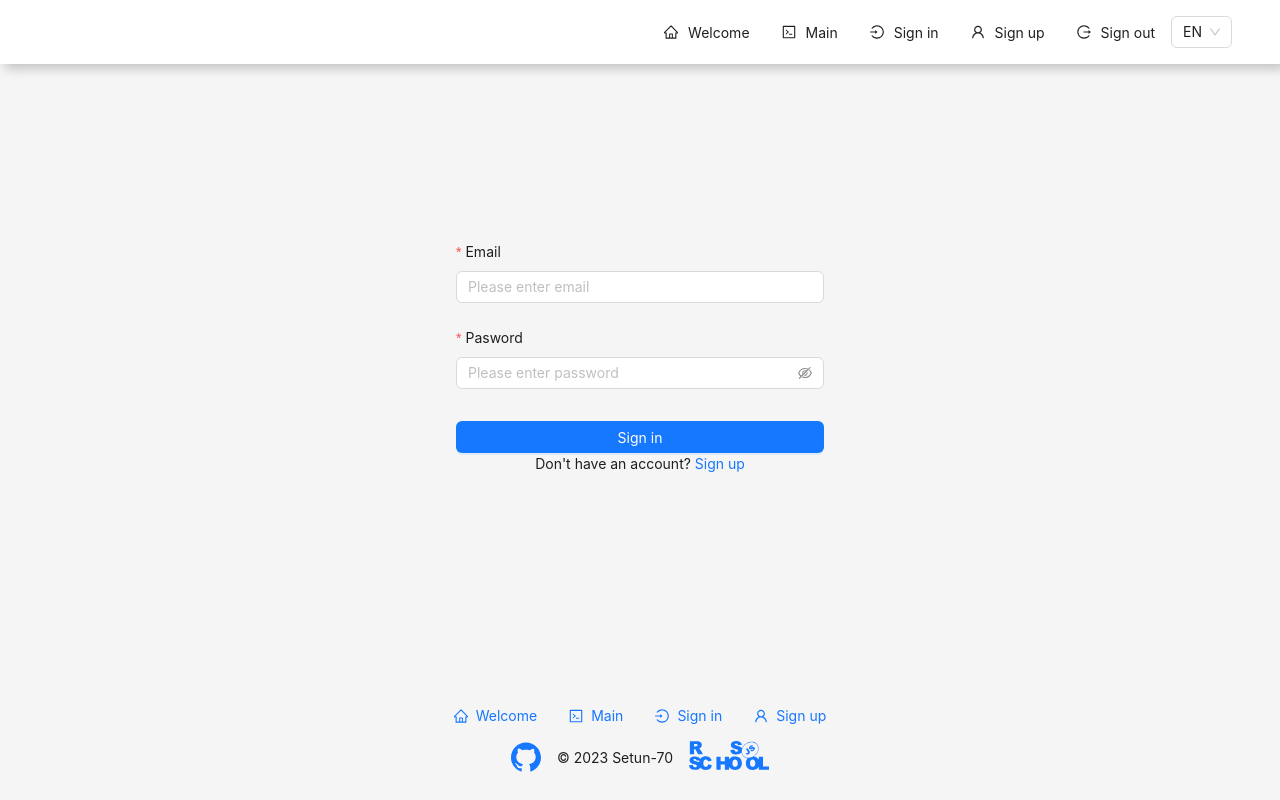
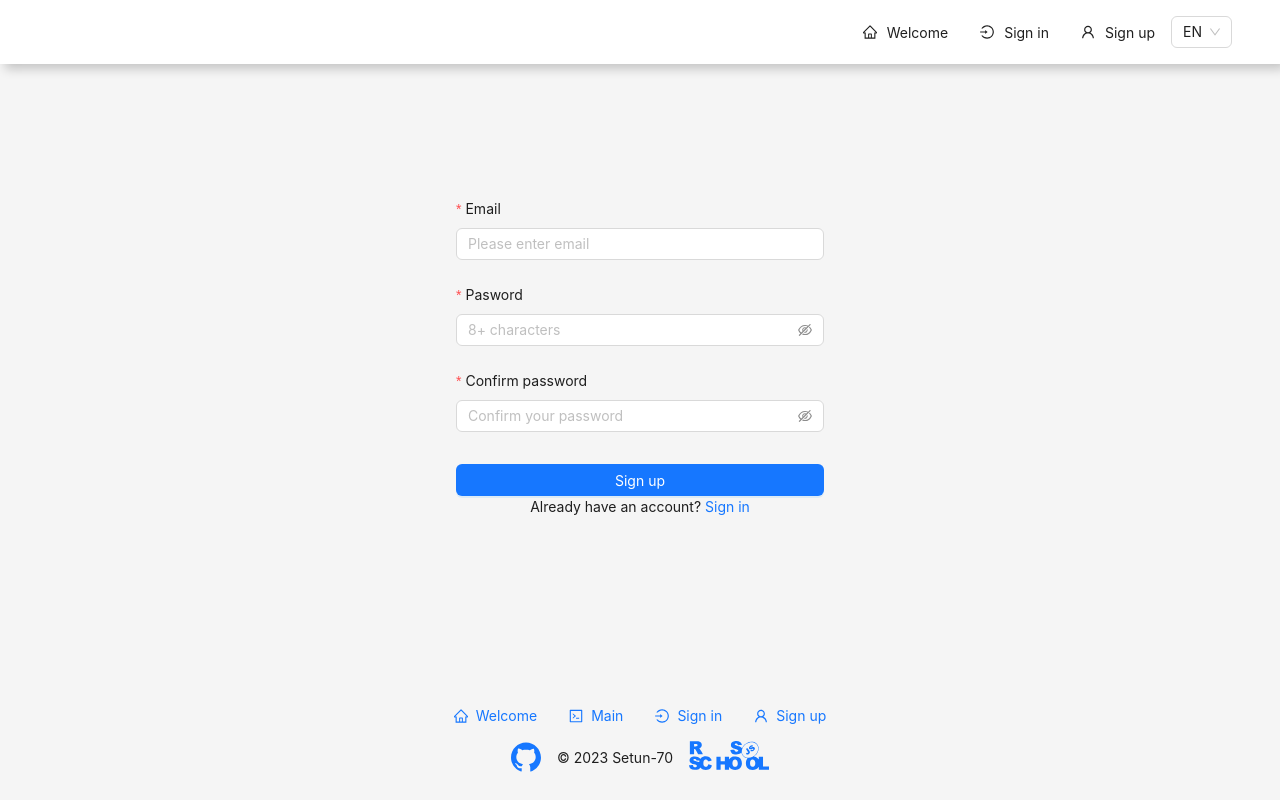
Before and after one commit to antasth/graphiql-app, a React (Vite) app: page / in a window 1280 px wide. Built offline with nearby package versions, Linux system fonts and the light colour scheme; no server answers.

Commit message:
feat: show or hide header menu items depending on the authentication flag

```diff
--- a/src/components/Header/Header.tsx
+++ b/src/components/Header/Header.tsx
@@ -1,3 +1,5 @@
+import { useTranslate } from '@/context/TranslateContext';
+import { useAuth } from '@/hooks/useAuth';
 import {
   CodeOutlined,
   HomeOutlined,
@@ -10,15 +12,14 @@ import { Affix, Menu } from 'antd';
 import { Header as AntdHeader } from 'antd/es/layout/layout';
 import { useState } from 'react';
 import { useNavigate } from 'react-router-dom';
-import { useTranslate } from '@/context/TranslateContext';
+import styles from './Header.module.scss';
 import { LanguageSwitcher } from './LanguageSwitcher';
-
-import styles from './Header.module.scss';
 
 export const Header = () => {
   const [isAffixed, setIsAffixed] = useState(false);
   const navigate = useNavigate();
   const { t } = useTranslate();
+  const { isAuth } = useAuth();
 
   const menuItems: MenuProps['items'] = [
     {
@@ -26,11 +27,23 @@ export const Header = () => {
       key: 'welcome',
       icon: <HomeOutlined />,
     },
+  ];
+
+  if (isAuth) {
+    menuItems.push(
       {
         label: t('Application.Main', 'Main'),
         key: 'main',
         icon: <CodeOutlined />,
       },
+      {
+        label: t('Application.SignOut', 'Sign out'),
+        key: 'signout',
+        icon: <LogoutOutlined />,
+      }
+    );
+  } else {
+    menuItems.push(
       {
         label: t('Application.SignIn', 'Sign in'),
         key: 'signin',
@@ -40,13 +53,9 @@ export const Header = () => {
         label: t('Application.SignUp', 'Sign up'),
         key: 'signup',
         icon: <UserOutlined />,
-    },
-    {
-      label: t('Application.SignOut', 'Sign out'),
-      key: 'signout',
-      icon: <LogoutOutlined />,
-    },
-  ];
+      }
+    );
+  }
 
   const onClick: MenuProps['onClick'] = (e) => {
     navigate(e.key);
--- a/src/layouts/RootLayout/RootLayout.tsx
+++ b/src/layouts/RootLayout/RootLayout.tsx
@@ -2,7 +2,7 @@ import { Footer } from '@/components/Footer';
 import { Header } from '@/components/Header';
 import { Layout } from 'antd';
 
-import { SignIn } from '@/pages/SignIn';
+import { SignUp } from '@/pages/SignUp';
 import styles from './RootLayout.module.scss';
 
 export function RootLayout() {
@@ -11,8 +11,8 @@ export function RootLayout() {
       <Header />
       <Layout.Content className={styles.main}>
         {/* <Outlet /> */}
-        <SignIn />
-        {/* <SignUp /> */}
+        {/* <SignIn /> */}
+        <SignUp />
       </Layout.Content>
       <Footer />
     </Layout>
```
Lines whose indentation alone changed are shown as unchanged.
